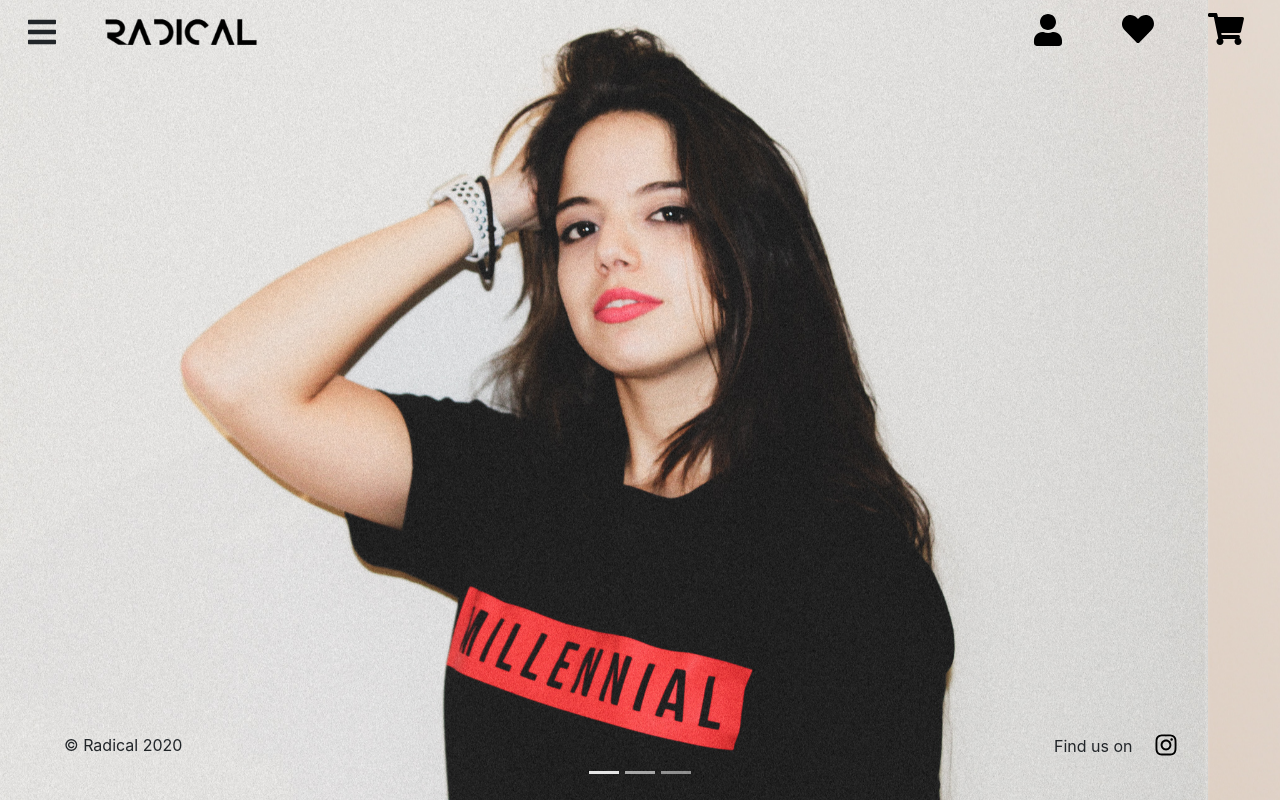
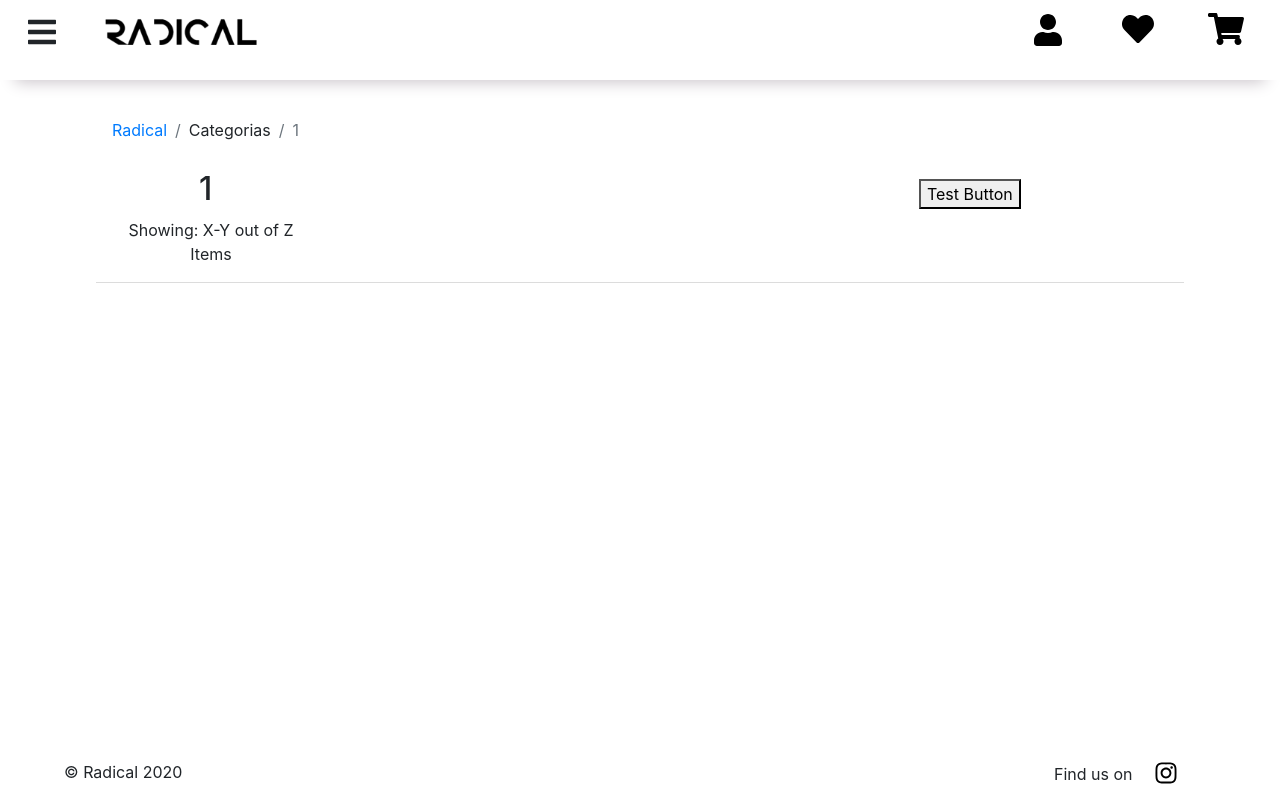
Before and after one commit to angelrojasm/Radical, a React (Create React App) app in the folder web/: page /categories/1 in a window 1280 px wide. Before the commit this address led to /. Built offline with nearby package versions, Linux system fonts and the light colour scheme.

Commit message:
Initial Design on Category Page

```diff
--- a/web/src/App.js
+++ b/web/src/App.js
@@ -1,15 +1,22 @@
 import React, { useState, useEffect } from 'react';
 import { BrowserRouter as Router, Route, Switch, Redirect } from 'react-router-dom';
 import Home from './pages/Home';
+import Category from './pages/Category';
+import Footer from './Components/Footer';
 
 function App() {
 	return (
+		<>
 			<Router>
 				<Switch>
 					<Route path='/' exact component={Home} />
+					<Route path='/categories/:name' exact component={Category} />
+					<Route path='/categories/:name?order=:value' exact component={Category} />
 					<Redirect to={'/'} />
 				</Switch>
 			</Router>
+			<Footer position='fixed' bottom='0' />
+		</>
 	);
 }
 
--- /dev/null
+++ b/web/src/Components/Breadcrumb.jsx
@@ -0,0 +1,16 @@
+import React from 'react';
+
+const Breadcrumb = props => {
+	return (
+		<ol className='breadcrumb bg-transparent'>
+			<li className='breadcrumb-item'>
+				<a href='/'>Radical</a>
+			</li>
+			<li className='breadcrumb-item'>Categorias</li>
+			<li className='breadcrumb-item active' aria-current='page'>
+				{props.categoryName}
+			</li>
+		</ol>
+	);
+};
+export default Breadcrumb;
--- a/web/src/Components/Footer.jsx
+++ b/web/src/Components/Footer.jsx
@@ -3,9 +3,9 @@ import '../css/Footer.css';
 import { FontAwesomeIcon } from '@fortawesome/react-fontawesome';
 import { faInstagram } from '@fortawesome/free-brands-svg-icons';
 
-export const Footer = props => {
+const Footer = props => {
 	return (
-		<div id='footer' style={{ position: props.position, top: props.top }}>
+		<div id='footer' style={{ position: props.position, bottom: props.bottom }}>
 			<p> © Radical 2020</p>
 			<div className='right'>
 				<span>Find us on</span>
@@ -16,3 +16,5 @@ export const Footer = props => {
 		</div>
 	);
 };
+
+export default Footer;
--- a/web/src/Components/Header.jsx
+++ b/web/src/Components/Header.jsx
@@ -4,10 +4,22 @@ import { faUser, faBars, faShoppingCart, faHeart } from '@fortawesome/free-solid
 import { Link } from 'react-router-dom';
 import '../css/Header.css';
 
-export const Header = props => {
+const Header = props => {
 	const [logoPosition, setLogoPosition] = useState(0);
 	function handleMouseOver() {
 		props.showSlider();
+	}
+	function styleHeader() {
+		return props.isBordered
+			? {
+					position: props.position,
+					top: props.top,
+					backgroundColor: 'white',
+					boxShadow: '0px 17px 15px -15px rgba(201,195,201,1)',
+
+					//borderBottom: '2px solid gray',
+			  }
+			: { position: props.position, top: props.top };
 	}
 
 	const handleSlide = () => {
@@ -22,7 +34,7 @@ export const Header = props => {
 	}, [props.offsetFlag]);
 
 	return (
-		<div id='header' style={{ position: props.position, top: props.top }}>
+		<div id='header' style={styleHeader()}>
 			<div className='leftside'>
 				<FontAwesomeIcon className='toggle' icon={faBars} size='2x' onMouseOver={handleMouseOver} />
 
@@ -76,3 +88,5 @@ export const Header = props => {
 		</div>
 	);
 };
+
+export default Header;
--- a/web/src/Components/Slider.jsx
+++ b/web/src/Components/Slider.jsx
@@ -5,7 +5,7 @@ import '@fortawesome/react-fontawesome';
 import { FontAwesomeIcon } from '@fortawesome/react-fontawesome';
 import { Link } from 'react-router-dom';
 
-export const Slider = props => {
+const Slider = props => {
 	const [position, setPosition] = useState(props.offset);
 
 	useEffect(() => {
@@ -46,3 +46,4 @@ export const Slider = props => {
 		</div>
 	);
 };
+export default Slider;
--- /dev/null
+++ b/web/src/Components/TopNav.jsx
@@ -0,0 +1,46 @@
+import React, { useState, useEffect } from 'react';
+import Header from './Header';
+import Slider from './Slider';
+import useWindowDimensions from '../Components/Dimensions';
+
+const TopNav = props => {
+	const [offset, setOffset] = useState(-20);
+	const [resize, setResize] = useState(false);
+	const [sliderWidth, setSliderWidth] = useState('20vw');
+
+	const { height, width } = useWindowDimensions();
+
+	useEffect(() => {
+		if (width > 500 && width < 850) {
+			setSliderWidth('30vw');
+		}
+		if (width < 481) {
+			setResize(true);
+		}
+	}, []);
+
+	const showSlider = () => {
+		setOffset(0);
+	};
+
+	const hideSlider = () => {
+		setOffset(-20);
+	};
+	return (
+		<>
+			<Slider offset={offset} position='fixed' top='0' hideSlider={hideSlider} />
+			<Header
+				isBordered={props.isBordered}
+				showSlider={showSlider}
+				position='fixed'
+				top='0'
+				offsetFlag={offset}
+				width={sliderWidth}
+				dimensionWidth={width}
+				resize={resize}
+			/>
+		</>
+	);
+};
+
+export default TopNav;
--- /dev/null
+++ b/web/src/css/Category.css
@@ -0,0 +1,25 @@
+#category > * {
+  position: relative;
+  top: 10vh; }
+
+#category .body-container {
+  margin: 0 auto;
+  margin-top: 2%;
+  width: 85vw;
+  height: fit-content; }
+
+#category #intro {
+  display: flex;
+  justify-content: space-between;
+  align-items: center;
+  border-bottom: 1px solid gainsboro; }
+
+#category #products-meta {
+  display: flex;
+  flex-direction: column;
+  justify-content: space-evenly;
+  align-content: center;
+  text-align: center; }
+
+#category #sort-bar {
+  margin-right: 15%; }
--- a/web/src/css/Header.css
+++ b/web/src/css/Header.css
@@ -2,8 +2,9 @@
   display: flex;
   flex-direction: row;
   justify-content: space-between;
-  width: 100%;
-  height: 70vh;
+  width: 100vw;
+  height: 10vh;
+  align-self: center;
   z-index: 2;
   overflow: visible; }
   #header a {
--- /dev/null
+++ b/web/src/pages/Category.jsx
@@ -0,0 +1,27 @@
+import React, { useState, useEffect } from 'react';
+import Breadcrumb from '../Components/Breadcrumb';
+import TopNav from '../Components/TopNav';
+import '../css/Category.css';
+
+const Category = props => {
+	return (
+		<div id='category'>
+			<TopNav isBordered={true} />
+			<div className='body-container'>
+				<div id='intro'>
+					<div id='products-meta'>
+						<Breadcrumb categoryName={props.match.params.name} />
+						<h2>{props.match.params.name}</h2>
+						<p>Showing: X-Y out of Z Items</p>
+					</div>
+					<div id='sort-bar'>
+						<button>Test Button</button>
+					</div>
+				</div>
+				<div className='products-body'></div>
+			</div>
+		</div>
+	);
+};
+
+export default Category;
--- a/web/src/pages/Home.jsx
+++ b/web/src/pages/Home.jsx
@@ -1,47 +1,12 @@
-import React, { useState, useEffect } from 'react';
-import { Slider } from '../Components/Slider';
-import { Header } from '../Components/Header';
-import { Footer } from '../Components/Footer';
+import React from 'react';
 import { BackgroundCarousel } from '../Components/BackgroundCarousel';
-import useWindowDimensions from '../Components/Dimensions';
+import TopNav from '../Components/TopNav';
 
-const Home = props => {
-	const [offset, setOffset] = useState(-20);
-	const [resize, setResize] = useState(false);
-	const [sliderWidth, setSliderWidth] = useState('20vw');
-
-	const { height, width } = useWindowDimensions();
-
-	useEffect(() => {
-		if (width > 500 && width < 850) {
-			setSliderWidth('30vw');
-		}
-		if (width < 481) {
-			setResize(true);
-		}
-	}, []);
-
-	const showSlider = () => {
-		setOffset(0);
-	};
-
-	const hideSlider = () => {
-		setOffset(-20);
-	};
+const Home = () => {
 	return (
 		<div className='Home'>
-			<Slider offset={offset} position='fixed' top='0' hideSlider={hideSlider} />
-			<Header
-				showSlider={showSlider}
-				position='fixed'
-				top='0'
-				offsetFlag={offset}
-				width={sliderWidth}
-				dimensionWidth={width}
-				resize={resize}
-			/>
+			<TopNav isBordered={false} />
 			<BackgroundCarousel />
-			<Footer position='fixed' top='90vh' />
 		</div>
 	);
 };
--- /dev/null
+++ b/web/src/scss/Category.scss
@@ -0,0 +1,31 @@
+#category {
+	& > * {
+		position: relative;
+		top: 10vh;
+	}
+
+	.body-container {
+		margin: 0 auto;
+		margin-top: 2%;
+		width: 85vw;
+		height: fit-content;
+	}
+	#intro {
+		display: flex;
+		justify-content: space-between;
+		align-items: center;
+		border-bottom: 1px solid gainsboro;
+	}
+
+	#products-meta {
+		display: flex;
+		flex-direction: column;
+		justify-content: space-evenly;
+		align-content: center;
+		text-align: center;
+	}
+
+	#sort-bar {
+		margin-right: 15%;
+	}
+}
--- a/web/src/scss/Header.scss
+++ b/web/src/scss/Header.scss
@@ -2,8 +2,9 @@
 	display: flex;
 	flex-direction: row;
 	justify-content: space-between;
-	width: 100%;
-	height: 70vh;
+	width: 100vw;
+	height: 10vh;
+	align-self: center;
 	z-index: 2;
 	overflow: visible;
 
```
Lines whose indentation alone changed are shown as unchanged.
